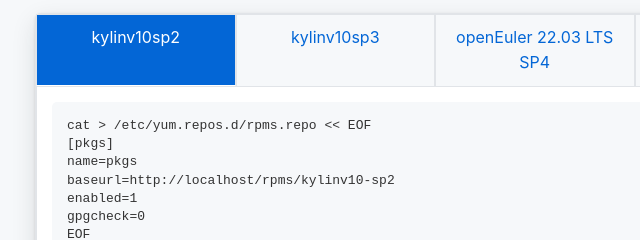
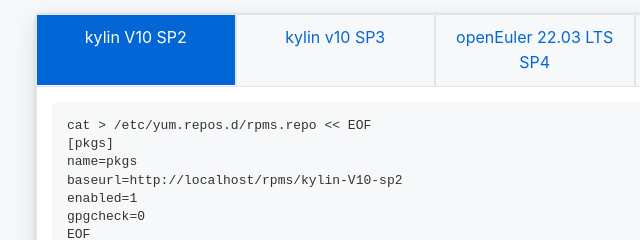
Before and after one commit to rolay/yum-repo, a plain HTML site: page index.html in a window 1280 px wide. Shown: the part 248-488 px from the top of the page, 205-845 px from the left. Drawn offline with Linux system fonts and the light colour scheme.

Commit message:
rename os route

```diff
--- a/index.html
+++ b/index.html
@@ -163,10 +163,10 @@
 
         <div class="tabs-container">
             <div class="tabs">
-                <span class="tab-button active" data-baseurl="kylinv10-sp2" data-bgcolor="#0366d6" data-color="#ffffff">kylinv10sp2</span>
-                <span class="tab-button" data-baseurl="kylinv10-sp3" data-bgcolor="#28a745" data-color="#ffffff">kylinv10sp3</span>
-                <span class="tab-button" data-baseurl="openEuler22.03-LTS-SP4" data-bgcolor="#d73a49" data-color="#ffffff">openEuler 22.03 LTS SP4</span>
-                <span class="tab-button" data-baseurl="openEuler24.03-LTS" data-bgcolor="#6f42c1" data-color="#ffffff">openEuler 24.03 LTS</span>
+                <span class="tab-button active" data-baseurl="kylin-V10-sp2" data-bgcolor="#0366d6" data-color="#ffffff">kylin V10 SP2</span>
+                <span class="tab-button" data-baseurl="kylin-V10" data-bgcolor="#28a745" data-color="#ffffff">kylin v10 SP3</span>
+                <span class="tab-button" data-baseurl="openEuler-22" data-bgcolor="#d73a49" data-color="#ffffff">openEuler 22.03 LTS SP4</span>
+                <span class="tab-button" data-baseurl="openEuler-24" data-bgcolor="#6f42c1" data-color="#ffffff">openEuler 24.03 LTS</span>
             </div>
             <div class="code-content active">
                 <button class="copy-button" onclick="copyCode()">Copy</button>
@@ -174,7 +174,7 @@
 cat > /etc/yum.repos.d/rpms.repo << EOF
 [pkgs]
 name=pkgs
-baseurl=http://<span id="hostname"></span>/rpms/<span id="baseurl">kylinv10-sp2</span>
+baseurl=http://<span id="hostname"></span>/rpms/<span id="baseurl">kylin-V10-sp2</span>
 enabled=1
 gpgcheck=0
 EOF
```
Also changed, not shown: 3 other files.
